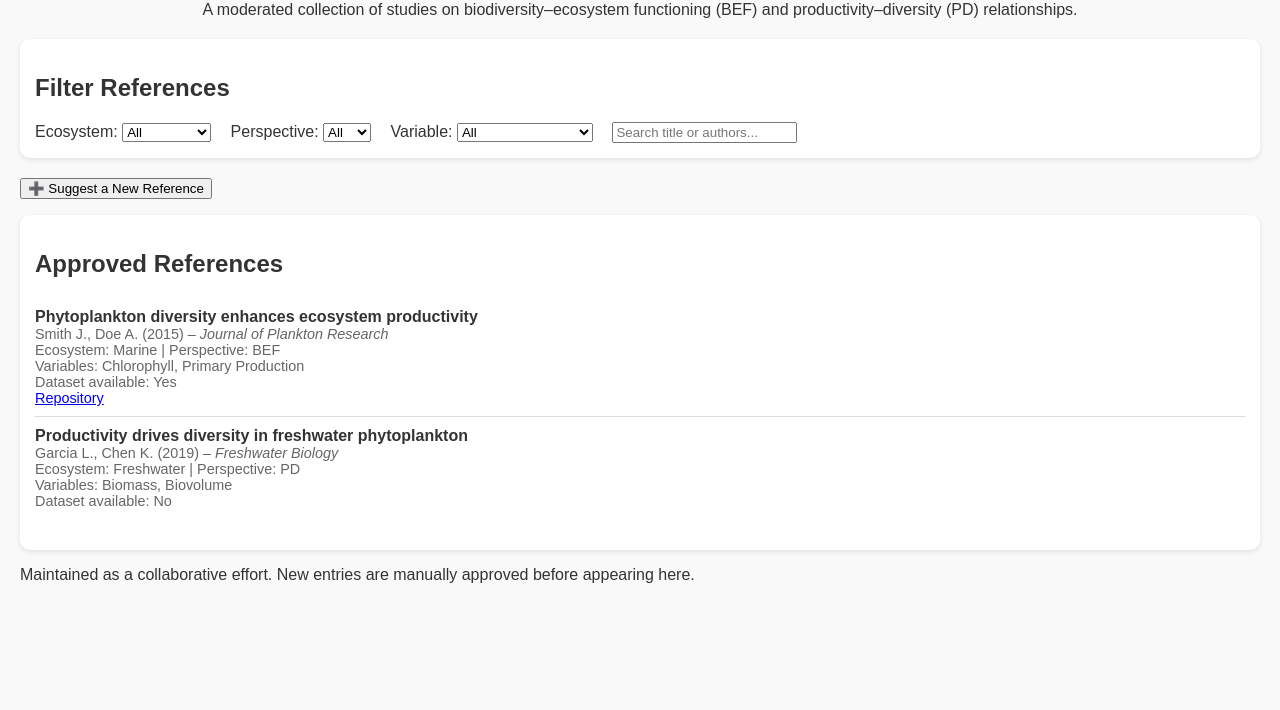
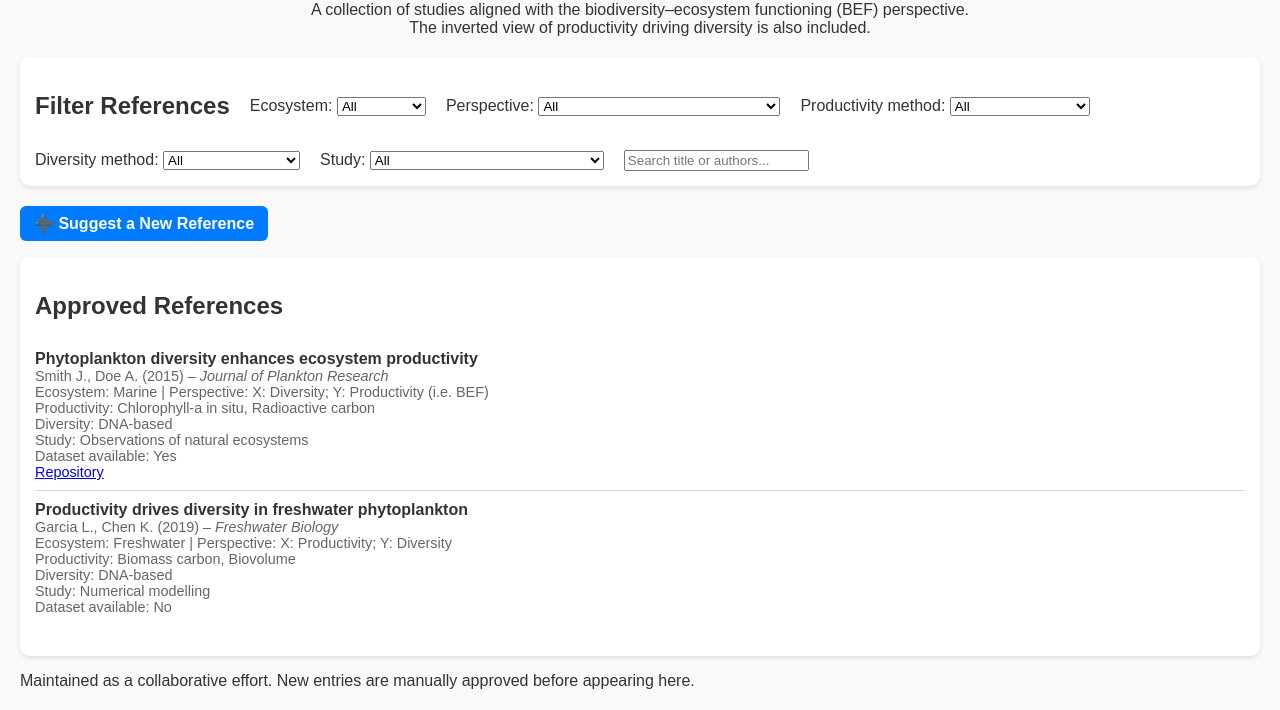
Before and after one commit to fibar/phytoplankton-bef-db, a plain HTML site: page index.html in a window 1280 px wide. Shown: the part 136-846 px from the top of the page. Before the commit the page ends 800 px from the top, so only its background shows below. Drawn offline with Linux system fonts and the light colour scheme.

Commit message:
Update files from PC2

```diff
--- a/index.html
+++ b/index.html
@@ -2,7 +2,7 @@
 <html lang="en">
 <head>
   <meta charset="UTF-8">
-  <title>Phytoplankton BEF/PD Reference Database</title>
+  <title>Phytoplankton Diversity-Productivity Reference Database</title>
   <link rel="stylesheet" href="style.css">
 </head>
 <body>
@@ -12,8 +12,9 @@
   </div>
 
   <header>
-    <h1>Phytoplankton BEF–PD Reference Database</h1>
-    <p>A moderated collection of studies on biodiversity–ecosystem functioning (BEF) and productivity–diversity (PD) relationships.</p>
+    <h1>Phytoplankton Diversity-Productivity Reference Database</h1>
+    <p>A collection of studies aligned with the biodiversity–ecosystem functioning (BEF) perspective.<br>
+       The inverted view of productivity driving diversity is also included.</p>
   </header>
 
   <section id="filters">
@@ -31,19 +32,44 @@
       Perspective:
       <select id="perspectiveFilter">
         <option value="">All</option>
-        <option value="BEF">BEF</option>
-        <option value="PD">PD</option>
+        <option value="X: Diversity; Y: Productivity (i.e. BEF)">X: Diversity; Y: Productivity (i.e. BEF)</option>
+        <option value="X: Productivity; Y: Diversity">X: Productivity; Y: Diversity</option>
       </select>
     </label>
 
     <label>
-      Variable:
-      <select id="variableFilter">
+      Productivity method:
+      <select id="productivityFilter">
         <option value="">All</option>
-        <option value="Chlorophyll">Chlorophyll</option>
-        <option value="Biomass">Biomass</option>
+        <option value="Chlorophyll-a in situ">Chlorophyll-a in situ</option>
+        <option value="Biomass carbon">Biomass carbon</option>
         <option value="Biovolume">Biovolume</option>
-        <option value="Primary Production">Primary Production</option>
+        <option value="Radioactive carbon">Radioactive carbon</option>
+        <option value="Satellite-based">Satellite-based</option>
+        <option value="Oxygen">Oxygen</option>
+        <option value="Other">Other</option>
+      </select>
+    </label>
+
+    <label>
+      Diversity method:
+      <select id="diversityFilter">
+        <option value="">All</option>
+        <option value="Microscopy">Microscopy</option>
+        <option value="Pigments - HPLC">Pigments - HPLC</option>
+        <option value="Pigments - Satellite">Pigments - Satellite</option>
+        <option value="DNA-based">DNA-based</option>
+      </select>
+    </label>
+
+    <label>
+      Study:
+      <select id="studyFilter">
+        <option value="">All</option>
+        <option value="Observations of natural ecosystems">Observations of natural ecosystems</option>
+        <option value="Experimental incubations">Experimental incubations</option>
+        <option value="Mesocosm">Mesocosm</option>
+        <option value="Numerical modelling">Numerical modelling</option>
       </select>
     </label>
 
@@ -51,9 +77,9 @@
   </section>
 
    <p>
-     <a href="https://forms.gle/1FAIpQLSeXCQ-O49hzPXfbapt2P1WhQ9sA-D7UC8JjyWfgkw-vkOMQbw" target="_blank">
-       <button>➕ Suggest a New Reference</button>
-     </a>
+      <a href="https://docs.google.com/forms/d/e/1FAIpQLSeXCQ-O49hzPXfbapt2P1WhQ9sA-D7UC8JjyWfgkw-vkOMQbw/viewform?usp=dialog"
+         target="_blank"
+         class="button-link">➕ Suggest a New Reference</a>
    </p>
 
   <section id="results">
--- a/references.json
+++ b/references.json
@@ -5,8 +5,10 @@
     "year": 2015,
     "journal": "Journal of Plankton Research",
     "ecosystem": "Marine",
-    "perspective": "BEF",
-    "variables": ["Chlorophyll", "Primary Production"],
+    "perspective": "X: Diversity; Y: Productivity (i.e. BEF)",
+    "productivity": ["Chlorophyll-a in situ", "Radioactive carbon"],
+    "diversity": ["DNA-based"],
+    "study": ["Observations of natural ecosystems"],
     "dataset_available": true,
     "repository_url": "https://example.org/marine-timeseries"
   },
@@ -16,8 +18,10 @@
     "year": 2019,
     "journal": "Freshwater Biology",
     "ecosystem": "Freshwater",
-    "perspective": "PD",
-    "variables": ["Biomass", "Biovolume"],
+    "perspective": "X: Productivity; Y: Diversity",
+    "productivity": ["Biomass carbon", "Biovolume"],
+    "diversity": ["DNA-based"],
+    "study": ["Numerical modelling"],
     "dataset_available": false,
     "repository_url": ""
   }
--- a/script.js
+++ b/script.js
@@ -12,7 +12,9 @@ fetch("references.json")
 function renderReferences() {
   const ecosystemFilter = document.getElementById("ecosystemFilter").value;
   const perspectiveFilter = document.getElementById("perspectiveFilter").value;
-  const variableFilter = document.getElementById("variableFilter").value;
+  const productivityFilter = document.getElementById("productivityFilter").value;
+  const diversityFilter = document.getElementById("diversityFilter").value;
+  const studyFilter = document.getElementById("studyFilter").value;
   const searchQuery = document.getElementById("searchBox").value.toLowerCase();
 
   const list = document.getElementById("referenceList");
@@ -21,12 +23,14 @@ function renderReferences() {
   const filtered = references.filter(ref => {
     const matchesEcosystem = !ecosystemFilter || ref.ecosystem === ecosystemFilter;
     const matchesPerspective = !perspectiveFilter || ref.perspective === perspectiveFilter;
-    const matchesVariable = !variableFilter || ref.variables.includes(variableFilter);
+    const matchesProductivity = !productivityFilter || ref.productivity.includes(productivityFilter);
+    const matchesDiversity = !diversityFilter || ref.diversity.includes(diversityFilter);
+    const matchesStudy = !studyFilter || ref.study.includes(studyFilter);
     const matchesSearch =
       ref.title.toLowerCase().includes(searchQuery) ||
       ref.first_author.toLowerCase().includes(searchQuery);
 
-    return matchesEcosystem && matchesPerspective && matchesVariable && matchesSearch;
+    return matchesEcosystem && matchesPerspective && matchesProductivity && matchesDiversity && matchesStudy && matchesSearch;
   });
 
   if (filtered.length === 0) {
@@ -43,7 +47,9 @@ function renderReferences() {
       <div class="reference-meta">
         ${ref.first_author} (${ref.year}) – <em>${ref.journal}</em><br>
         Ecosystem: ${ref.ecosystem} | Perspective: ${ref.perspective}<br>
-        Variables: ${ref.variables.join(", ")}<br>
+        Productivity: ${ref.productivity.join(", ")}<br>
+        Diversity: ${ref.diversity.join(", ")}<br>
+        Study: ${ref.study.join(", ")}<br>
         Dataset available: ${ref.dataset_available ? "Yes" : "No"}<br>
         ${ref.repository_url ? `<a href="${ref.repository_url}" target="_blank">Repository</a>` : ""}
       </div>
@@ -55,5 +61,7 @@ function renderReferences() {
 // Re-render when filters/search change
 document.getElementById("ecosystemFilter").addEventListener("change", renderReferences);
 document.getElementById("perspectiveFilter").addEventListener("change", renderReferences);
-document.getElementById("variableFilter").addEventListener("change", renderReferences);
+document.getElementById("productivityFilter").addEventListener("change", renderReferences);
+document.getElementById("diversityFilter").addEventListener("change", renderReferences);
+document.getElementById("studyFilter").addEventListener("change", renderReferences);
 document.getElementById("searchBox").addEventListener("input", renderReferences);
--- a/style.css
+++ b/style.css
@@ -20,10 +20,16 @@ h1 {
   border-radius: 10px;
   margin-bottom: 20px;
   box-shadow: 0 2px 5px rgba(0,0,0,0.1);
+
+  display: flex;
+  flex-wrap: wrap;      /* allows labels to flow onto multiple lines */
+  gap: 10px 20px;       /* space between filters: (row-gap column-gap) */
+  align-items: center;  /* vertically align labels and selects */
 }
 
 #filters label {
-  margin-right: 15px;
+  margin: 0;            /* remove old right margin */
+  white-space: nowrap;  /* prevent label text from breaking */
 }
 
 #results {
@@ -65,3 +71,16 @@ h1 {
   border-bottom: 2px solid #ffa500;
   font-size: 1.1em;
 }
+
+.button-link {
+  display: inline-block;
+  background-color: #007bff;
+  color: white;
+  padding: 8px 14px;
+  border-radius: 6px;
+  text-decoration: none;
+  font-weight: bold;
+}
+.button-link:hover {
+  background-color: #0056b3;
+}
```
